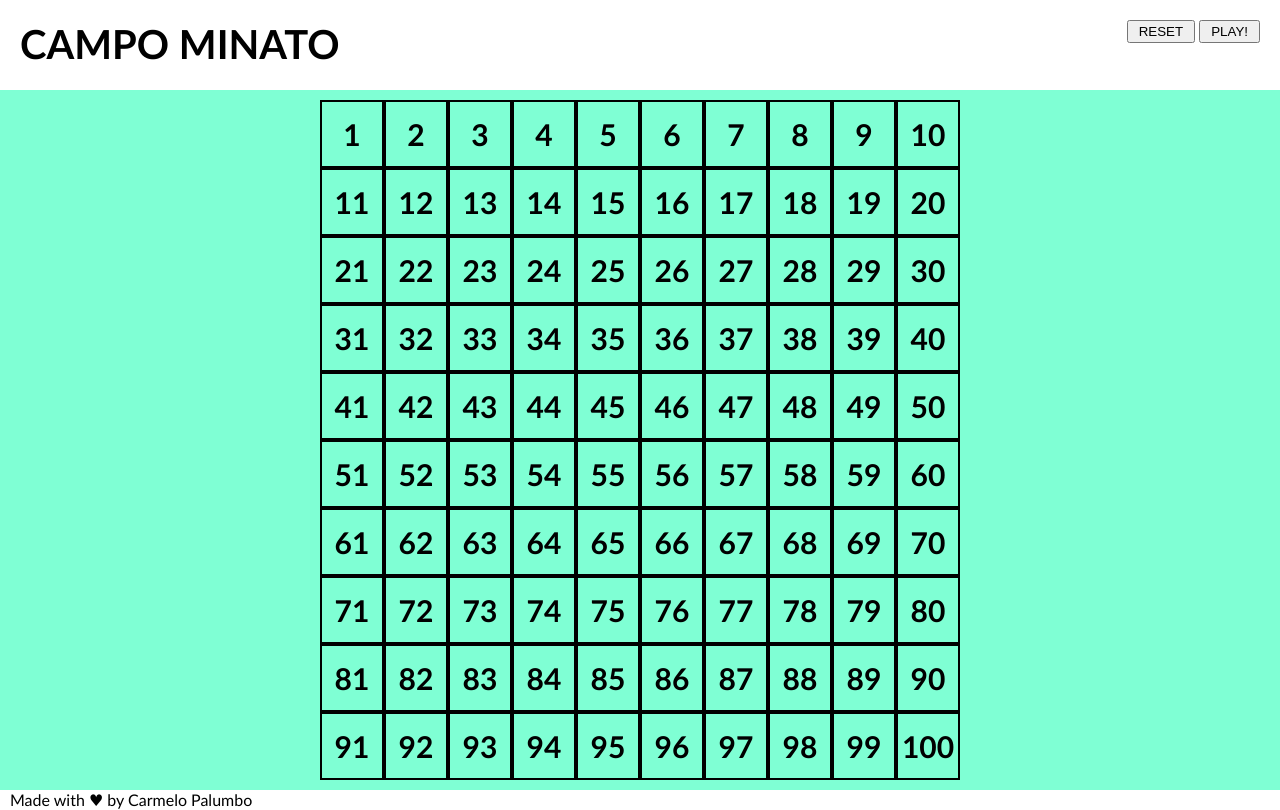
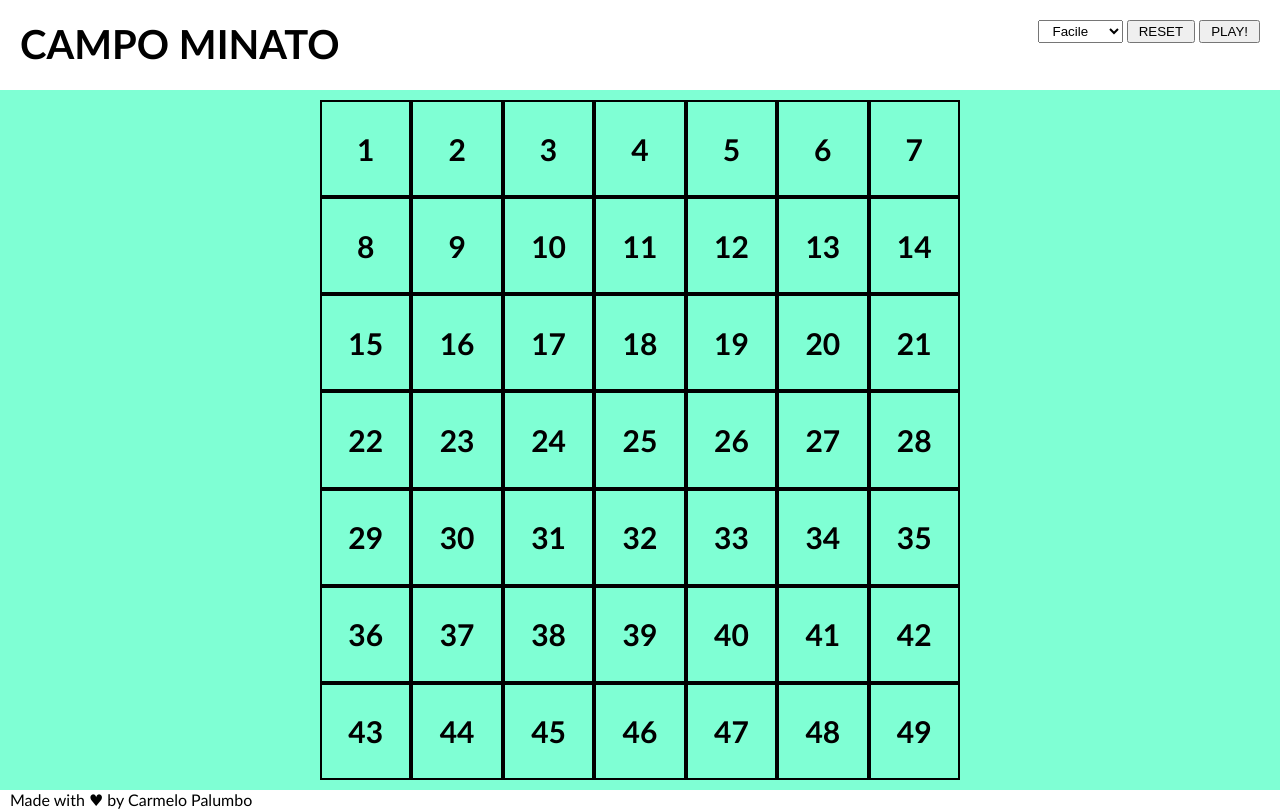
Before and after one commit to carmelopalumbo/js-campominato-grid, a plain HTML site: page index.html in a window 1280 px wide. Both pictures are taken after a click on the button "PLAY!". Drawn offline with Linux system fonts and the light colour scheme.

Commit message:
add-difficult

```diff
--- a/css/style.css
+++ b/css/style.css
@@ -22,7 +22,8 @@ header h1{
 }
 
 #gioca,
-#reset{
+#reset,
+#difficult{
     padding: 2px 10px;
 }
 
--- a/index.html
+++ b/index.html
@@ -11,6 +11,11 @@
     <header>
         <h1>CAMPO MINATO</h1>
         <div class="buttons">
+            <select name="difficult" id="difficult">
+                <option value="49">Facile</option>
+                <option value="81">Medio</option>
+                <option value="100">Difficile</option>
+            </select>
             <button id="reset">RESET</button>
             <button id="gioca">PLAY!</button>
         </div>
--- a/js/script.js
+++ b/js/script.js
@@ -8,23 +8,24 @@ Quando l’utente clicca su ogni cella, la cella cliccata si colora di azzurro e
 
 //variabili
 const container = document.querySelector('.container');
-const numCaselle = 100;
+const numCaselle = document.getElementById('difficult');
 const inputBtn = document.getElementById('gioca');
 const resetBtn = document.getElementById('reset');
 
 
 inputBtn.addEventListener('click', function(){
     //ciclo for per generare i quadratini
-    for(let i = 0; i < numCaselle; i++){
+    container.innerHTML = '';
+    for(let i = 0; i < numCaselle.value; i++){
         squareGenerator(i);
     }
 })
 
 resetBtn.addEventListener('click', function(){
+    //cancella tutta la griglia
+    numCaselle.value = '';
     container.innerHTML = '';
 })
-
-
 
 
 
@@ -43,7 +44,7 @@ function squareGenerator(indexSquare){
 
 //imposta dimemensioni in base alla quantita
 function genCssClass(){
-    return `calc(100% / ${Math.sqrt(numCaselle)})`;
+    return `calc(100% / ${Math.sqrt(numCaselle.value)})`;
 }
 
 //cambia colore del quadrato al click
```
